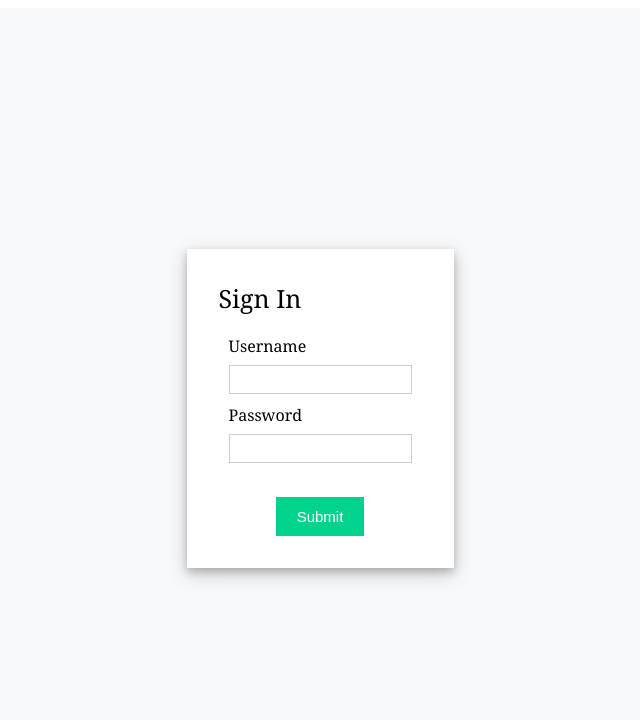
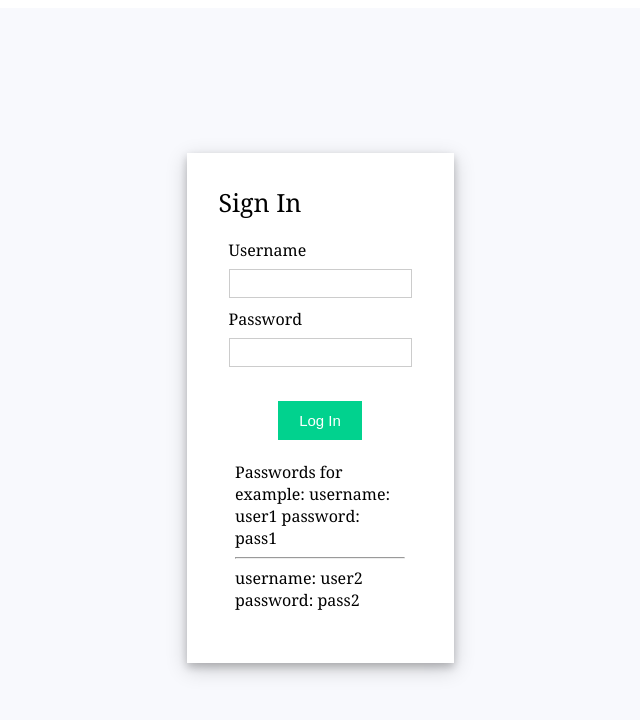
Before and after one commit to bladwing/authorizationForm, a React (Create React App) app: page / in a window 1280 px wide. Shown: the top 720 px of the page, without its empty margins (320-960 px from the left). Built offline with nearby package versions, Linux system fonts and the light colour scheme.

Commit message:
add example passwords and change button style

```diff
--- a/src/App.css
+++ b/src/App.css
@@ -16,7 +16,8 @@ input[type="password"] {
   border: 1px solid rgba(0, 0, 0, 0.2);
 }
 
-input[type="submit"] {
+button[type="submit"],
+.LogOut {
   margin-top: 10px;
   cursor: pointer;
   font-size: 15px;
@@ -75,3 +76,7 @@ input[type="submit"]:hover {
 .LogOut {
   cursor: pointer;
 }
+.example {
+  width: 170px;
+  margin: 10% auto
+}
--- a/src/App.js
+++ b/src/App.js
@@ -19,7 +19,10 @@ export default function App() {
 const Home = () => {
   return (
     <div>
+
       <Login />
+
+
     </div>
   );
 };
--- a/src/components/Login.jsx
+++ b/src/components/Login.jsx
@@ -29,7 +29,10 @@ export default function Login() {
   };
 
   const Test = (userData) => {
-    localStorage.setItem("Login", JSON.stringify([userData.username, userData.name]));
+    localStorage.setItem(
+      "Login",
+      JSON.stringify([userData.username, userData.name])
+    );
   };
 
   const renderErrorMessage = (name) =>
@@ -53,9 +56,15 @@ export default function Login() {
           {renderErrorMessage("uname")}
         </div>
         <div className="button-container">
-          <input type="submit" />
+          <button type="submit">Log In</button>
         </div>
       </form>
+
+      <div className="example">
+        Passwords for example: username: user1 password: pass1
+        <hr />
+        username: user2 password: pass2
+      </div>
     </div>
   );
 
```
